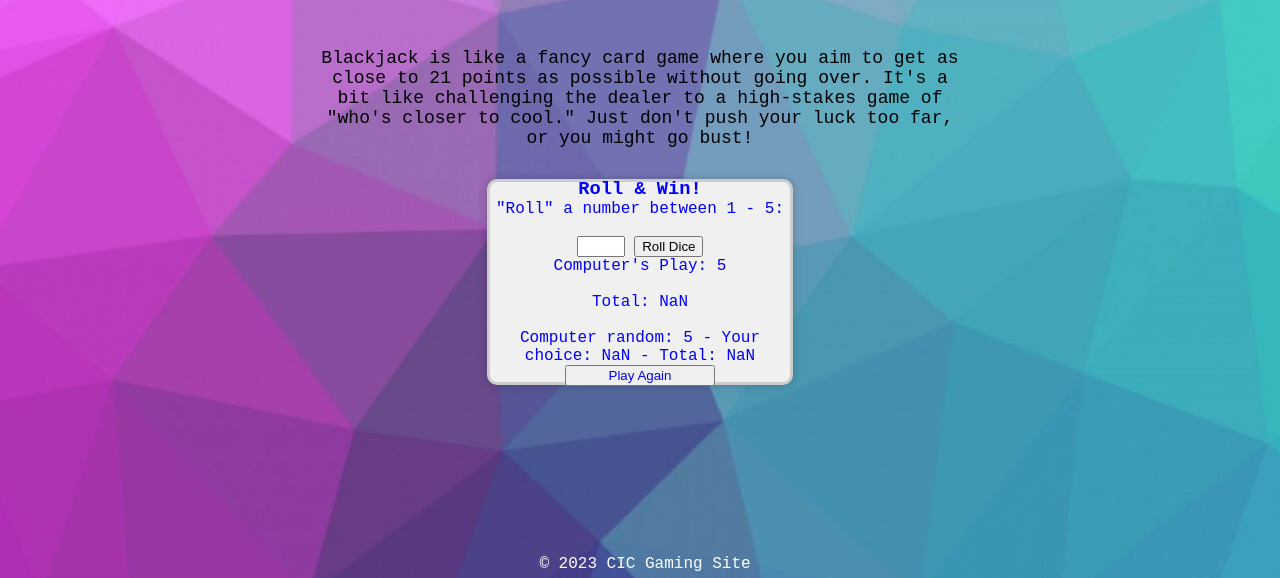
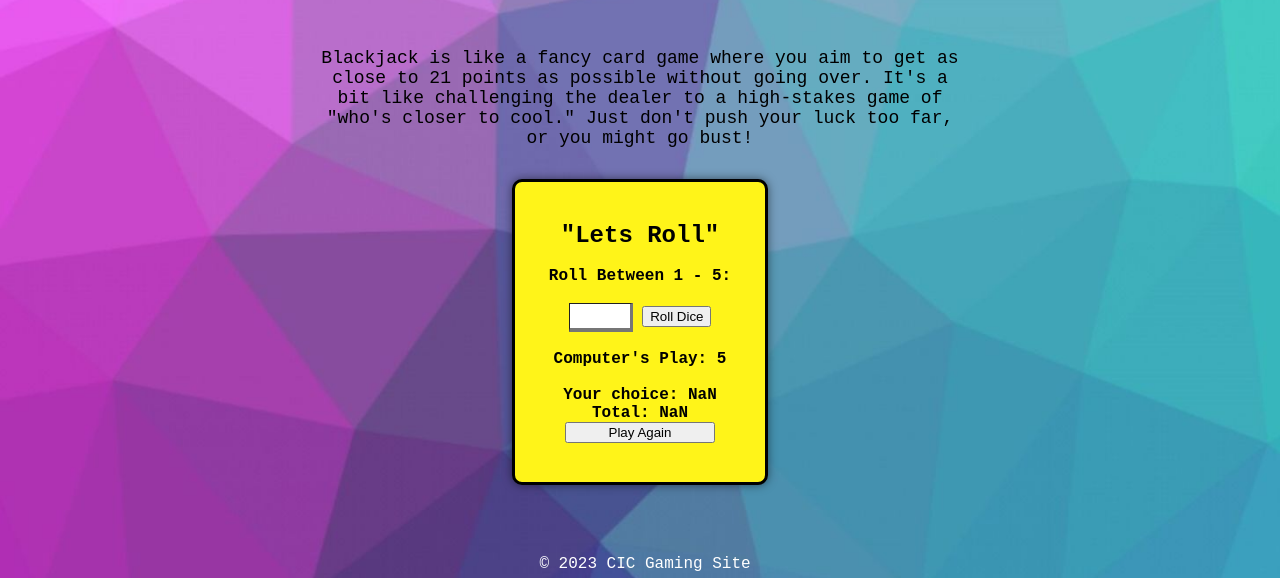
Before and after one commit to Marwa-502/Games-Website, a plain HTML site: page navlinks/BlackjackGame.html in a window 1280 px wide. Both pictures are taken after a click on the button "Roll Dice". Shown: the part 222-800 px from the top of the page. Drawn offline with Linux system fonts and the light colour scheme.

Commit message:
added notes,  made some style changes to display

```diff
--- a/JSfiles/Blackjack.js
+++ b/JSfiles/Blackjack.js
@@ -16,47 +16,41 @@
 
 
 // ****************************************************************** //
-const output = document.getElementById("output");
+const scoreBoard = document.getElementById("scoreBoard");
 
 document.addEventListener("DOMContentLoaded", function () {
-    const playButton = document.getElementById("playButton");
+    const playButton = document.getElementById("rollButton");
     const playAgainButton = document.getElementById("playAgain");
-    const computersPlayLabel = document.getElementById("computersPlayLabel");
     const computersPlay = document.getElementById("computersPlay");
-    const playerChoiceInput = document.getElementById("playerChoice");
-    const totalDisplay = document.getElementById("total");
-    const errorDisplay = document.getElementById("error");
-    const playerChoices = [];
+    const playerInput = document.getElementById("playerInput");
+    const TryAgainMessage = document.getElementById("error");
     const totals = [];
 
     playButton.addEventListener("click", function () {
-        const player = parseInt(playerChoiceInput.value);
-        if (player < 1 || player > 5) {
-            errorDisplay.textContent = "Please enter a number between 1 and 5.";
+
+        const playerValue = parseInt(playerInput.value);
+        if (playerValue < 1 || playerValue > 5) {
+            TryAgainMessage.textContent = "Please choose a number between 1 - 5.";
             return;
         } else {
-            errorDisplay.textContent = "";
+            TryAgainMessage.textContent = "";
         }
 
-        const randomNum = Math.floor(Math.random() * 5) + 1;
-        playerChoices.push(player);
-        totals.push(player + randomNum);
+        const randomNum = Math.floor(Math.random() * 5) + 1; //randomNum =
+        totals.push(playerValue + randomNum); //playerValue= , randomNum=
+        console.log(totals)
 
-        computersPlay.textContent = randomNum;
-        totalDisplay.textContent = totals.reduce((acc, curr) => acc + curr, 0);
+        computersPlay.textContent = randomNum; //displays computers number after each round
 
-        output.innerHTML = `Computer random: ${randomNum} - Your choice: ${player} - Total: ${totalDisplay.textContent}<br>`;
-        playerChoiceInput.value = '';
+        const playersTotal = totals.reduce((acc, curr) => acc + curr, 0); //  acc is the total and curr is the current element which is being added here, so in each roll, we're adding the current # to the running total.
 
-        if (computersPlayLabel.style.display === "none") {
-            computersPlayLabel.style.display = "block";
-            computersPlay.style.display = "block";
-        }
+        scoreBoard.innerHTML = ` Your choice: ${playerValue}  <br>  Total: ${playersTotal} <br>`;
+        playerInput.value = '';
 
-        if (totalDisplay.textContent == 21) {
-            output.innerHTML += "You won!";
-        } else if (totalDisplay.textContent > 21) {
-            output.innerHTML += "You lose!";
+        if (playersTotal == 21) {
+            scoreBoard.innerHTML += "You won!"; // the += adds up the total and displays it at the end
+        } else if (playersTotal > 21) {
+            scoreBoard.innerHTML += "You lose!"; //the += adds up the total and displays it at the end
         }
     });
     playAgainButton.addEventListener("click", () => location.reload());
--- a/JSfiles/NumGuesser.js
+++ b/JSfiles/NumGuesser.js
@@ -43,7 +43,7 @@ function countdown(seconds) {
             messageElement.textContent = `TIME'S UP! The correct number was ${randomNum}.`;
             endGame();
         }
-        if (win || numGuesses <= 1 ){
+        if (win || numGuesses <= 1) {
             clearInterval(interval);
         }
     }, 1000);
@@ -56,12 +56,10 @@ function startGame() {
     messageElement.textContent = "";
 }
 
-// Button events
 submitGuessButton.addEventListener("click", checkGuess);
 playAgainButton.addEventListener("click", () => location.reload());
 
-// Start the game when the page loads
-countdown(30);
+countdown(30);// Start countdown when page loads
 startGame();
 
 
--- a/navlinks/BlackjackGame.html
+++ b/navlinks/BlackjackGame.html
@@ -42,34 +42,34 @@
           </p>
 
           <div class="center-game-blackjack">
-            <div style="color: blue">
-              <h3>Roll & Win!</h3>
+            <div style="color: rgb(0, 0, 0)"><strong>
+              <h2>"Lets Roll"</h2>
+              <br>
 
-              <p>"Roll" a number between 1 - 5:</p>
+              <p> Roll Between 1 - 5:</p>
 
               <br />
 
-              <input type="number" id="playerChoice" min="1" max="5" />
-
-              <button id="playButton">Roll Dice</button>
-
-              <p id="computersPlayLabel">
-                Computer's Play: <span id="computersPlay"></span>
-              </p>
-
-              <br />
-
-              <p>Total: <span id="total"></span></p>
+              <input type="number" id="playerInput" min="1" max="100" style="
+              height: 20px;
+              padding-top: 3px;
+              border-top-width: 1px;
+              border-bottom-width: 4px;
+              border-left-width: 1px;
+              border-right-width: 3px;
+          ">
+              <button id="rollButton">Roll Dice</button>
+              <br>
+              <br>
+              <p>Computer's Play: <span id="computersPlay"></span> </p>
 
               <br />
 
               <p id="error"></p>
-              <p id="output"></p>
+              <p id="scoreBoard"></p>
 
-              <button id="playAgain" style="width: 150px; color: blue">
-                Play Again
-              </button>
-            </div>
+              <button id="playAgain" style="width: 150px; color: rgb(0, 0, 0)"> Play Again </button>
+            </strong></div>
           </div>
 
           <script src="../JSfiles/Blackjack.js"></script>
--- a/style.css
+++ b/style.css
@@ -12,7 +12,7 @@ li {
 
 /************************************/
 body {
-    font-family:'Courier New', Courier, monospace;
+  font-family: 'Courier New', Courier, monospace;
   background-color: black;
   min-height: 100vh;
   display: flex;
@@ -30,6 +30,7 @@ body {
   z-index: 1;
 
 }
+
 /************************************/
 
 
@@ -42,24 +43,33 @@ body {
   padding: 14px 16px;
   text-decoration: none;
 }
+
 .userlogins ul {
   font-size: larger;
 }
+
 .userlogins li {
-    display: inline; /* lines up the links on one line*/
+  display: inline;
+  /* lines up the links on one line*/
   margin-right: 20px;
 }
+
 .userlogins a {
-    text-decoration: none; /* Remove underline from links */
+  text-decoration: none;
+  /* Remove underline from links */
   color: #fff;
   font-weight: bold;
 }
+
 .userlogins a:hover {
-    text-decoration: underline; /* underline links on hover */
-    color: purple; /* change text color on hover */
+  text-decoration: underline;
+  /* underline links on hover */
+  color: purple;
+  /* change text color on hover */
 }
 
-.Account-Form, .New-Account-From {
+.Account-Form,
+.New-Account-From {
   font-size: 18px;
   color: white;
   text-align: center;
@@ -92,17 +102,21 @@ body {
   font-family: inherit;
   margin: 0;
 }
-  .navbar a:hover, .dropdown:hover .dropbtn {
+
+.navbar a:hover,
+.dropdown:hover .dropbtn {
   background-color: hsl(275, 100%, 50%);
 }
+
 .dropdown-content {
   display: none;
   position: absolute;
   background-color: #f9f9f9;
   min-width: 160px;
-    box-shadow: 0px 8px 16px 0px rgba(0,0,0,0.2);
+  box-shadow: 0px 8px 16px 0px rgba(0, 0, 0, 0.2);
   z-index: 1;
 }
+
 .dropdown-content a {
   float: none;
   color: black;
@@ -111,9 +125,11 @@ body {
   display: block;
   text-align: left;
 }
+
 .dropdown-content a:hover {
   background-color: hsl(300, 100%, 73%);
 }
+
 .dropdown:hover .dropdown-content {
   display: block;
 }
@@ -126,11 +142,13 @@ body {
 
 /************************************/
 /* jpegs on homepage */
-.image-container { /* grid layout */
+.image-container {
+  /* grid layout */
   display: flex;
   flex-wrap: wrap;
   justify-content: center;
 }
+
 .image-box {
   width: 300px;
   height: 300px;
@@ -141,17 +159,19 @@ body {
   border: .5px solid #ccc;
   position: relative;
 }
+
 .image-box img {
   max-width: 100%;
   max-height: 100%;
   object-fit: cover;
 }
+
 .overlay {
   position: absolute;
   bottom: 0;
   left: 0;
   right: 0;
-    background-color: rgba(0,0,0,0.75);
+  background-color: rgba(0, 0, 0, 0.75);
   overflow: hidden;
   width: 100%;
   height: 0;
@@ -162,10 +182,12 @@ body {
   opacity: 0;
   pointer-events: none;
 }
-.image-box:hover .overlay{
+
+.image-box:hover .overlay {
   height: 100%;
   opacity: 1;
 }
+
 .overlay h1 {
   color: white;
   text-align: center;
@@ -180,14 +202,14 @@ body {
   font-size: 50px;
   color: black;
   text-align: center;
-    justify-content:center;
+  justify-content: center;
   margin: 50px;
 
 }
 
 .page-heading2 {
   font-size: 30px;
-    color:black;
+  color: black;
   text-align: center;
   justify-content: center;
 }
@@ -195,8 +217,8 @@ body {
 #intro-paragraph {
   font-size: 18px;
   color: black;
-    text-align:center;
-    position:absolute;
+  text-align: center;
+  position: absolute;
   top: 40%;
   left: 50%;
   transform: translate(-50%, -50%);
@@ -206,7 +228,8 @@ body {
   flex-direction: column;
   justify-content: center;
   align-items: center;
-    height: 10px;;
+  height: 10px;
+  ;
   text-align: center;
   padding: 10px;
 }
@@ -219,24 +242,25 @@ body {
   width: 300px;
   height: 200px;
   padding: 20px;
-  border: 3px solid #ccc;
-  background-color: #f0f0f0;
+  border: 3px solid #000000;
+  background-color: #fff419;
   border-radius: 10px;
   box-shadow: 0 0 10px rgba(0, 0, 0, 0.2);
   margin: 400px auto;
   text-align: center;
 }
 
+
 .center-game-blackjack {
   display: flex;
   justify-content: center;
   align-items: center;
-  width: 300px;
-  height: 200px;
-  border: 3px solid #ccc;
-  background-color: #f0f0f0;
+  width: 250px;
+  height: 300px;
+  border: 3px solid #000000;
+  background-color: #fff419;
   border-radius: 10px;
-  box-shadow: 0 0 10px rgba(0, 0, 0, 0.2);
+  box-shadow: 0 0 10px rgba(0, 0, 0, .5);
   margin: 200px auto;
 }
 
@@ -244,11 +268,12 @@ body {
 /************************************/
 
 
-.contact-form{
+.contact-form {
   display: flex;
   justify-content: center;
   align-items: center;
-  height: 10px;;
+  height: 10px;
+  ;
   padding: 10%;
   margin: 100px auto;
 }
@@ -276,10 +301,16 @@ footer {
 
 /*  screen sizing to make site responsive */
 
-@media screen and (max-width: 768px) {} /* Phones */
+@media screen and (max-width: 768px) {}
+
+/* Phones */
 
 
-@media screen and (min-width: 769px) and (max-width: 1024px) {} /* Tablets */
+@media screen and (min-width: 769px) and (max-width: 1024px) {}
+
+/* Tablets */
 
 
-@media screen and (min-width: 1025px) {}/* Desktops */
+@media screen and (min-width: 1025px) {}
+
+/* Desktops */
```
Also changed, not shown: navlinks/NumberGuesserGame.html (+9 -1 lines). Lines whose indentation alone changed are shown as unchanged.
